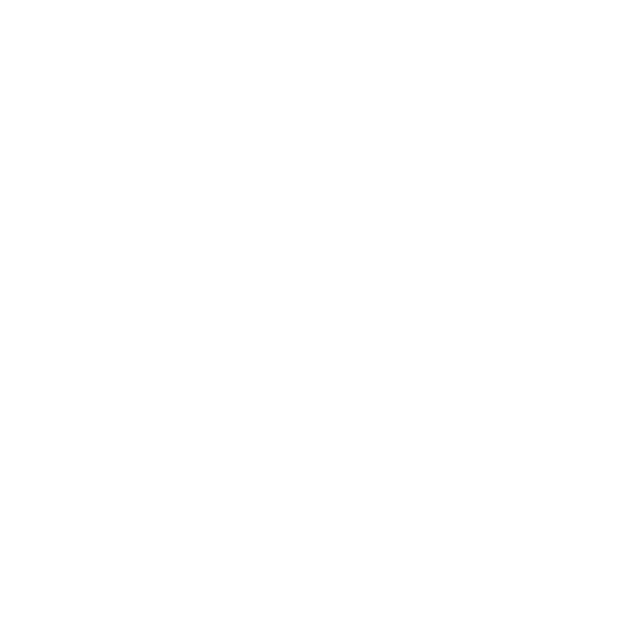
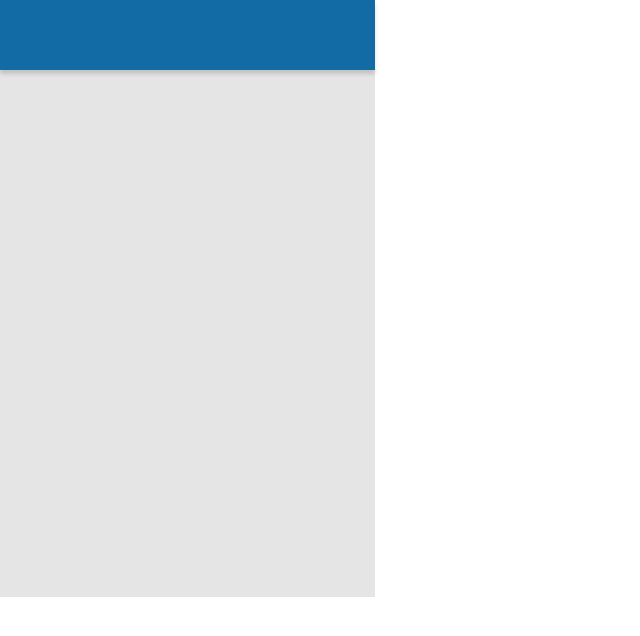
Before and after one commit to BrendonLee23/projeto11-trackit, a React (Vite) app: page /home in a window 1280 px wide. Before the commit this address had no page. Shown: the top 636 px of the page, without its empty margins (0-640 px from the left). Built offline with nearby package versions, Linux system fonts and the light colour scheme; a web font is replaced by a local one.

Commit message:
Navtop e NavBot componentizados

```diff
--- a/src/App.jsx
+++ b/src/App.jsx
@@ -3,8 +3,7 @@ import axios from "axios"
 import TelaLogin from "./pages/TelaLogin/TelaLogin"
 import { BrowserRouter, Route, Routes } from "react-router-dom"
 import TelaCadastro from "./pages/TelaCadastro/TelaCadastro"
-// import HomePage from "./pages/Home/Home"
-// import TelaCadastro from "./pages/TelaCadastro/TelaCadastro"
+import HomePage from "./pages/Home/Home"
 
 export default function App() {
 
@@ -17,7 +16,7 @@ export default function App() {
         <Routes>
           <Route path="/" element={<TelaLogin />}></Route>
           <Route path="/cadastro" element={<TelaCadastro />}></Route>
-          {/* <Route path="/home" element={<HomePage />}></Route> */}
+          <Route path="/home" element={<HomePage />}></Route>
         </Routes>
       </BrowserRouter>
     </div>
--- /dev/null
+++ b/src/components/NavBot.jsx
@@ -0,0 +1,17 @@
+import styled from "styled-components"
+
+export default function NavBot(){
+    return(
+        <Bot></Bot>
+    )
+}
+
+const Bot = styled.div`
+    width: 375px;
+    height: 70px;
+    left: 0px;
+    top: 597px;
+    background: #FFFFFF;
+    bottom: 0px;
+    position: fixed;
+`
--- /dev/null
+++ b/src/components/NavTop.jsx
@@ -0,0 +1,22 @@
+import styled from "styled-components"
+
+
+export default function NavTop(){
+    return(
+        <>
+        <Top>
+        </Top>
+        </>
+    )
+}
+
+const Top = styled.div`
+    width: 375px;
+    height: 70px;
+    left: 0px;
+    top: 0px;
+    background: #126BA5;
+    box-shadow: 0px 4px 4px rgba(0, 0, 0, 0.15);
+    top: 0px;
+    position: fixed;
+`
--- a/src/pages/Home/Home.jsx
+++ b/src/pages/Home/Home.jsx
@@ -1,3 +1,6 @@
+import styled from "styled-components"
+import NavTop from "../../components/NavTop"
+import NavBot from "../../components/NavBot"
 
 
 
@@ -5,8 +8,19 @@ export default function HomePage(){
 
 
     return(
-        <HomePage>
-            homePage
-        </HomePage>
+        <Home>
+            <NavTop/>
+            <NavBot/>
+        </Home>
     )
 }
+
+const Home = styled.div`
+    width: 375px;
+    height: 667px;
+    background-color: #E5E5E5;;
+    display: flex;
+    flex-direction: column;
+    justify-content: center;
+    align-items: center;
+`
--- a/src/pages/TelaCadastro/TelaCadastro.jsx
+++ b/src/pages/TelaCadastro/TelaCadastro.jsx
@@ -13,7 +13,6 @@ export default function TelaCadastro() {
     const [foto, setFoto] = useState("");
 
     function finalizarCadastro(event) {
-        alert("teste")
         event.preventDefault();
 
         const userInfos = {
@@ -34,6 +33,8 @@ export default function TelaCadastro() {
             })
             .catch((error) => {
                 console.log("O POST DEU ERRO", error);
+                alert("Os dados inseridos estão em uso. Faça o Login ou tente cadastrar novos dados")
+                window.location.reload()
             });
     }
 
```
